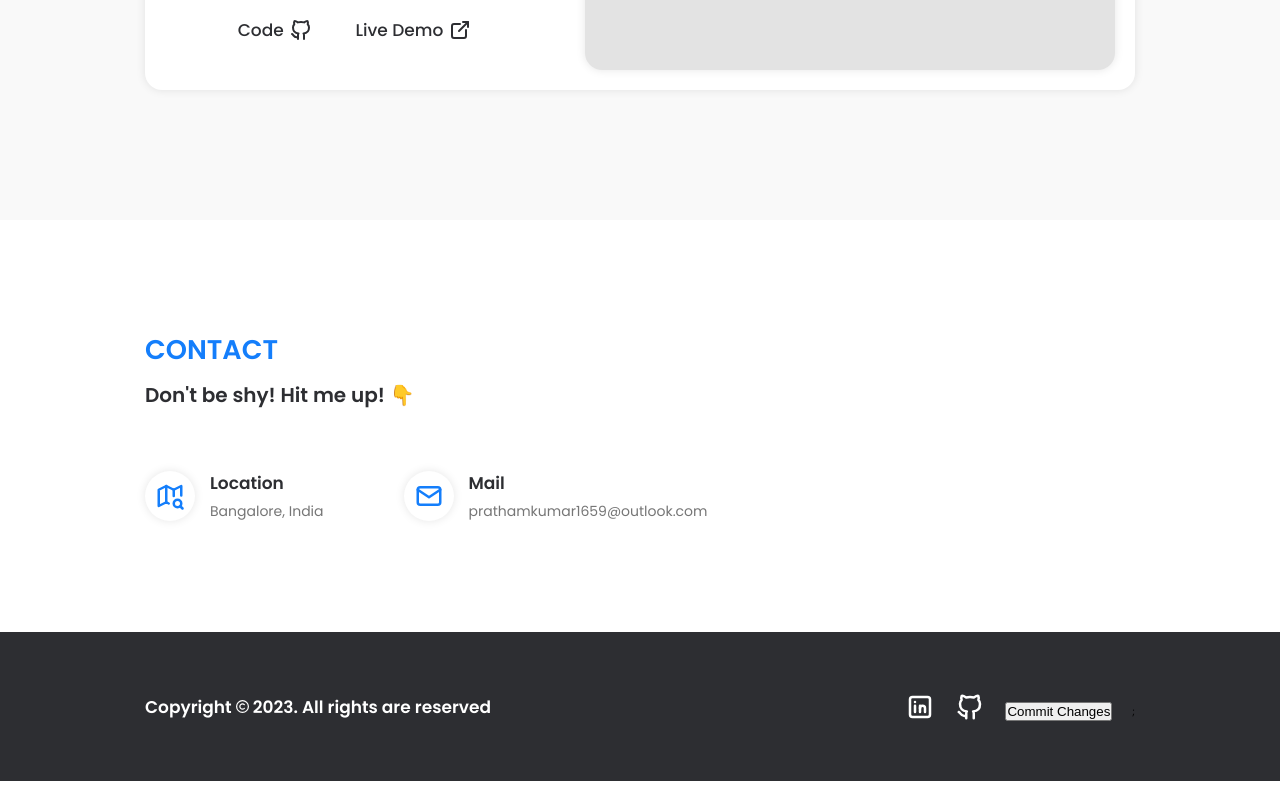
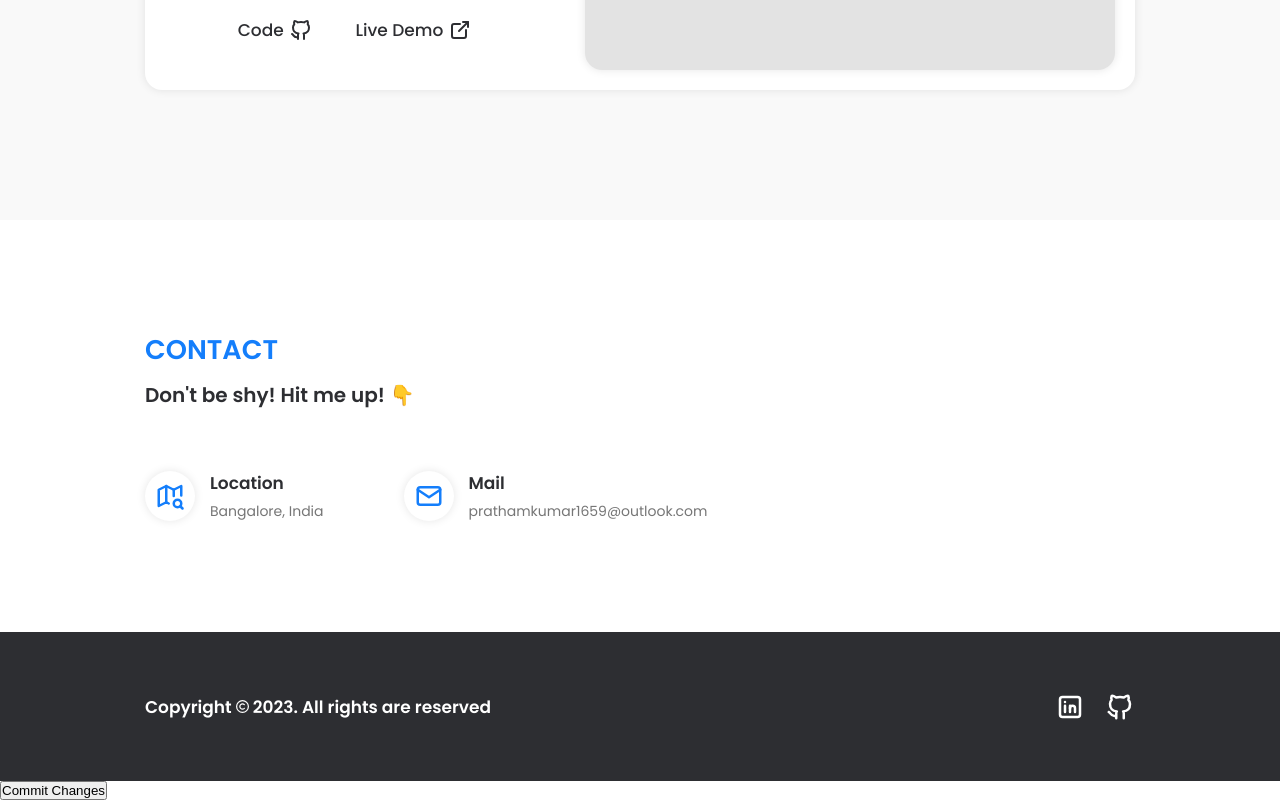
Before and after one commit to pratham1659/prathamfolio, a React (Create React App) app: page / in a window 1280 px wide. Shown: the part 2475-3275 px from the top of the page. Built offline with nearby package versions, Linux system fonts and the light colour scheme.

Commit message:
new model file added

```diff
--- a/src/App.js
+++ b/src/App.js
@@ -1,11 +1,13 @@
 import React from "react";
 import "./App.css";
 import Homepage from "./pages/Homepage";
+import Commit from "./components/Commit";
 
 function App() {
   return (
     <div id="root">
       <Homepage />
+      <Commit />
     </div>
   );
 }
--- /dev/null
+++ b/src/components/Commit.js
@@ -0,0 +1,21 @@
+import React from "react";
+import axios from "axios";
+
+const Commit = () => {
+  const commitChanges = async () => {
+    try {
+      const response = await axios.post("http://localhost:4000/commit");
+      console.log(response.data);
+    } catch (error) {
+      console.error("Error committing changes:", error);
+    }
+  };
+
+  return (
+    <div>
+      <button onClick={commitChanges}>Commit Changes</button>
+    </div>
+  );
+};
+
+export default Commit;
--- a/src/pages/Footer.jsx
+++ b/src/pages/Footer.jsx
@@ -58,10 +58,6 @@ const Footer = () => {
                   <path d="M9 19c-4.3 1.4 -4.3 -2.5 -6 -3m12 5v-3.5c0 -1 .1 -1.4 -.5 -2c2.8 -.3 5.5 -1.4 5.5 -6a4.6 4.6 0 0 0 -1.3 -3.2a4.2 4.2 0 0 0 -.1 -3.2s-1.1 -.3 -3.5 1.3a12.3 12.3 0 0 0 -6.2 0c-2.4 -1.6 -3.5 -1.3 -3.5 -1.3a4.2 4.2 0 0 0 -.1 3.2a4.6 4.6 0 0 0 -1.3 3.2c0 4.6 2.7 5.7 5.5 6c-.6 .6 -.6 1.2 -.5 2v3.5"></path>
                 </svg>
               </a>
-              <button className="commit" onClick={commitChanges}>
-                Commit Changes
-              </button>
-              ;
             </div>
           </div>
         </div>
```
Also changed, not shown: package.json (+6 -1 lines), 2 other files (tests, documents, lock files or other folders).
